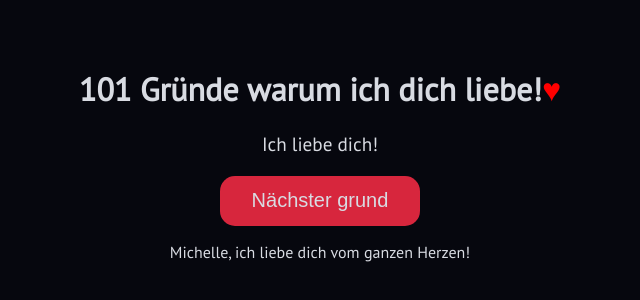
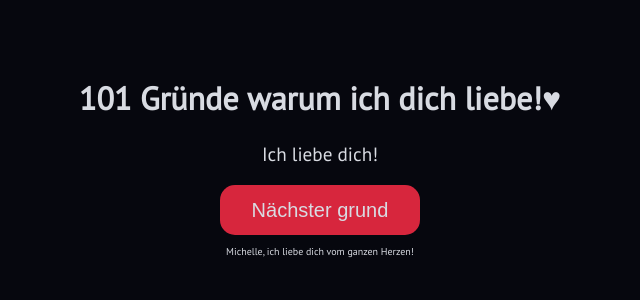
Before and after one commit to LetsGhost/LoveReasons, a plain HTML site: page index.html in a window 1280 px wide. Shown: the part 238-538 px from the top of the page, without its empty margins (320-960 px from the left). Drawn offline with Linux system fonts and the light colour scheme.

Commit message:
Update style.css

```diff
--- a/style.css
+++ b/style.css
@@ -10,6 +10,9 @@ body{
     margin: 0px;
     padding: 0px;
 
+    height: 100%;
+    overflow: hidden;
+
     display: flex;
     justify-content: center;
     align-items: center;
@@ -17,8 +20,8 @@ body{
     min-height: 100vh;
 }
 
-span{
-    color: red;
+.t{
+    font-size: 10px;
 }
 
 .btn{
```
